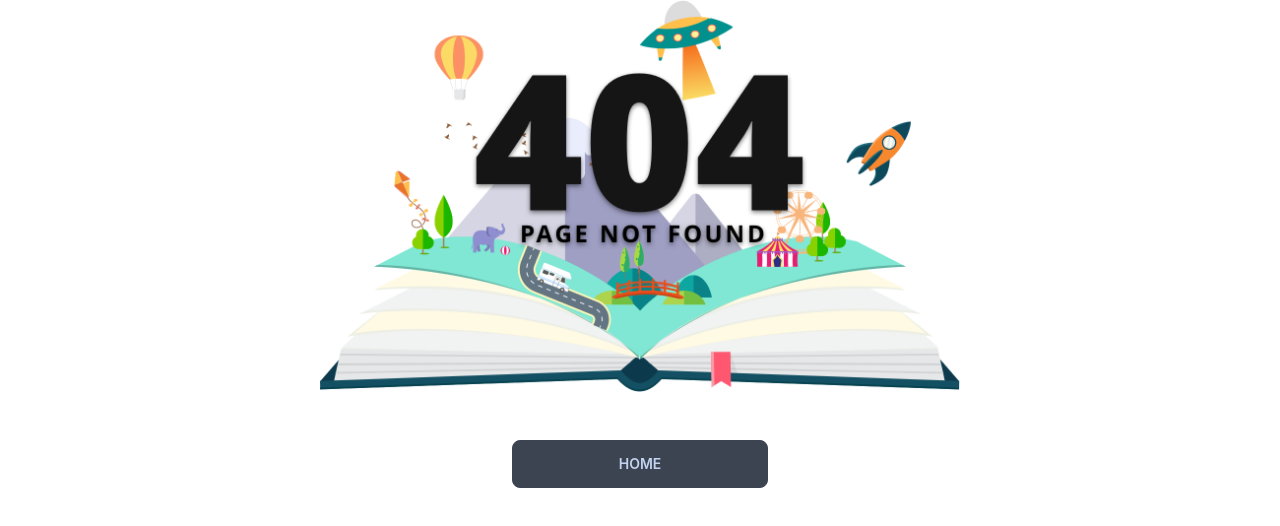
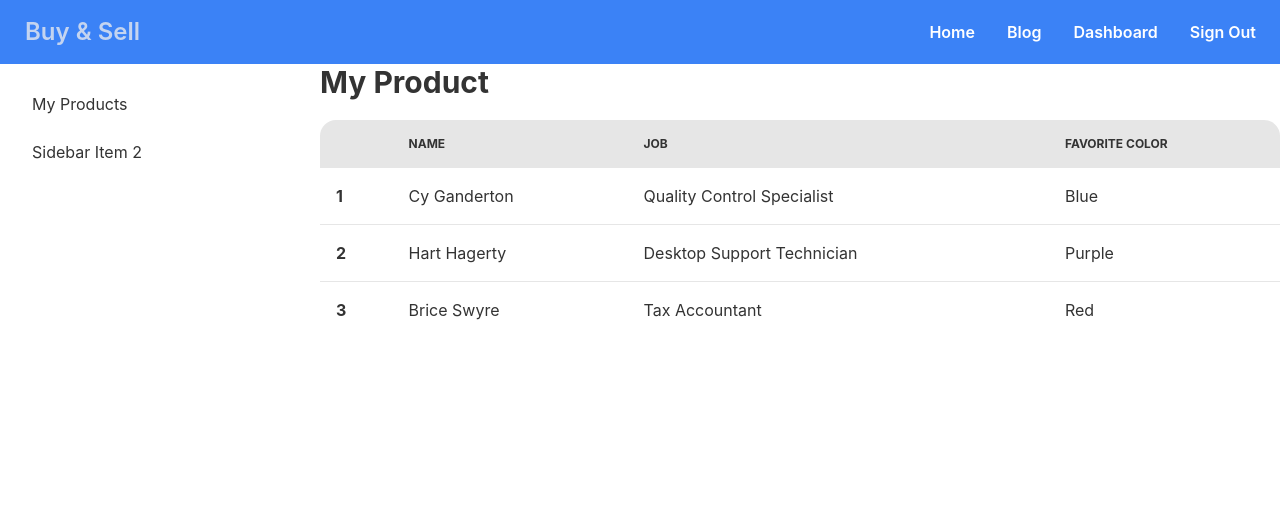
Before and after one commit to mosraful21/phone-shop-client, a React (Create React App) app: page /dashboard in a window 1280 px wide. Shown: the top 526 px of the page. Built offline with nearby package versions, Linux system fonts and the light colour scheme; no server answers; sample sign-in values are in the browser's storage.

Commit message:
dashboard added

```diff
--- a/package.json
+++ b/package.json
@@ -3,6 +3,7 @@
   "version": "0.1.0",
   "private": true,
   "dependencies": {
+    "@tanstack/react-query": "^4.18.0",
     "@testing-library/jest-dom": "^5.16.5",
     "@testing-library/react": "^13.4.0",
     "@testing-library/user-event": "^13.5.0",
--- /dev/null
+++ b/src/Layout/DashboardLayout.js
@@ -0,0 +1,28 @@
+import React from 'react';
+import { Link, Outlet } from 'react-router-dom';
+import Navbar from '../Pages/Shared/Navbar/Navbar';
+
+const DashboardLayout = () => {
+    return (
+        <div>
+            <Navbar></Navbar>
+            <div className="drawer drawer-mobile">
+                <input id="dashboard-drawer" type="checkbox" className="drawer-toggle" />
+                <div className="drawer-content">
+                    <Outlet></Outlet>
+                </div>
+                <div className="drawer-side">
+                    <label htmlFor="dashboard-drawer" className="drawer-overlay"></label>
+                    <ul className="menu p-4 w-80 bg-base-100 text-base-content">
+                        <li><Link to='/dashboard'>My Products</Link></li>
+                        <li><a>Sidebar Item 2</a></li>
+                    </ul>
+
+                </div>
+            </div>
+
+        </div>
+    );
+};
+
+export default DashboardLayout;
--- /dev/null
+++ b/src/Pages/Dashboard/Dashboard/Dashboard.js
@@ -0,0 +1,11 @@
+import React from 'react';
+
+const Dashboard = () => {
+    return (
+        <div>
+            <h1>coming soon</h1>
+        </div>
+    );
+};
+
+export default Dashboard;
--- /dev/null
+++ b/src/Pages/Dashboard/MyProducts/MyProducts.js
@@ -0,0 +1,44 @@
+import React from 'react';
+
+const MyProducts = () => {
+    return (
+        <div>
+            <h1 className='text-3xl font-bold mb-5'>My Product</h1>
+
+            <div className="overflow-x-auto">
+                <table className="table w-full">
+                    <thead>
+                        <tr>
+                            <th></th>
+                            <th>Name</th>
+                            <th>Job</th>
+                            <th>Favorite Color</th>
+                        </tr>
+                    </thead>
+                    <tbody>
+                        <tr>
+                            <th>1</th>
+                            <td>Cy Ganderton</td>
+                            <td>Quality Control Specialist</td>
+                            <td>Blue</td>
+                        </tr>
+                        <tr className="hover">
+                            <th>2</th>
+                            <td>Hart Hagerty</td>
+                            <td>Desktop Support Technician</td>
+                            <td>Purple</td>
+                        </tr>
+                        <tr>
+                            <th>3</th>
+                            <td>Brice Swyre</td>
+                            <td>Tax Accountant</td>
+                            <td>Red</td>
+                        </tr>
+                    </tbody>
+                </table>
+            </div>
+        </div>
+    );
+};
+
+export default MyProducts;
--- a/src/Pages/Shared/Navbar/Navbar.js
+++ b/src/Pages/Shared/Navbar/Navbar.js
@@ -35,7 +35,7 @@ return (
                     <label tabIndex={0} className="btn btn-ghost lg:hidden">
                         <svg xmlns="http://www.w3.org/2000/svg" className="h-5 w-5" fill="none" viewBox="0 0 24 24" stroke="currentColor"><path strokeLinecap="round" strokeLinejoin="round" strokeWidth="2" d="M4 6h16M4 12h8m-8 6h16" /></svg>
                     </label>
-                <ul tabIndex={0} className="menu menu-compact dropdown-content mt-3 p-2 shadow rounded-box w-52 bg-neutral text-neutral-content">
+                    <ul tabIndex={1} className="menu menu-compact dropdown-content mt-3 p-2 shadow rounded-box w-52 bg-neutral text-neutral-content">
                         {menuItem}
                     </ul>
                 </div>
@@ -49,6 +49,9 @@ return (
                         {menuItem}
                     </ul>
                 </div>
+                <label htmlFor="dashboard-drawer" tabIndex={2} className="btn btn-ghost lg:hidden">
+                    <svg xmlns="http://www.w3.org/2000/svg" className="h-5 w-5" fill="none" viewBox="0 0 24 24" stroke="currentColor"><path strokeLinecap="round" strokeLinejoin="round" strokeWidth="2" d="M4 6h16M4 12h8m-8 6h16" /></svg>
+                </label>
             </div>
         </div>
     );
--- /dev/null
+++ b/src/Routes/PrivateRoute/PrivateRoute.js
@@ -0,0 +1,21 @@
+import React, { useContext } from 'react';
+import { Navigate, useLocation } from 'react-router-dom';
+import { AuthContext } from '../../context/AuthProvider';
+
+
+const PrivateRoute = ({ children }) => {
+    const { user, loading } = useContext(AuthContext);
+    const location = useLocation();
+
+    if (loading) {
+        return <progress className="progress w-56"></progress>
+    }
+
+    if (user) {
+        return children;
+    }
+
+    return <Navigate to="/login" state={{ from: location }} replace></Navigate>;
+};
+
+export default PrivateRoute;
```
Also changed, not shown: src/Routes/Routes.js (+15 -0 lines), 1 other file (tests, documents, lock files or other folders). Lines whose indentation alone changed are shown as unchanged.
